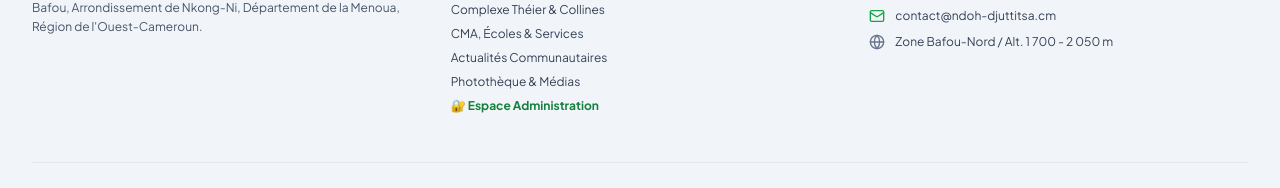
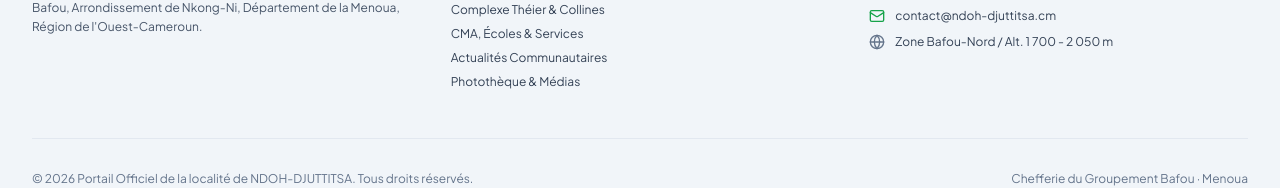
Before and after one commit to Patrick-Mel/Plateforme-NDOH-DJUTTITSA-ultimate, a React (Vite) app: page /admin in a window 1280 px wide. Shown: the part 915-1103 px from the top of the page. Built offline with nearby package versions, Linux system fonts and the light colour scheme; no server answers.

Commit message:
fix(security): remove admin access link from footer to allow direct URL access only

```diff
--- a/src/components/layout/Footer.tsx
+++ b/src/components/layout/Footer.tsx
@@ -33,7 +33,6 @@ export const Footer: React.FC = () => {
               <li><Link to="/services" className="hover:text-emerald-700 dark:hover:text-white transition-colors">CMA, Écoles & Services</Link></li>
               <li><Link to="/actualites" className="hover:text-emerald-700 dark:hover:text-white transition-colors">Actualités Communautaires</Link></li>
               <li><Link to="/galerie" className="hover:text-emerald-700 dark:hover:text-white transition-colors">Photothèque & Médias</Link></li>
-              <li><Link to="/admin" className="hover:text-amber-600 dark:hover:text-amber-400 font-bold text-emerald-700 dark:text-emerald-400 transition-colors">🔐 Espace Administration</Link></li>
             </ul>
           </div>
 
```
